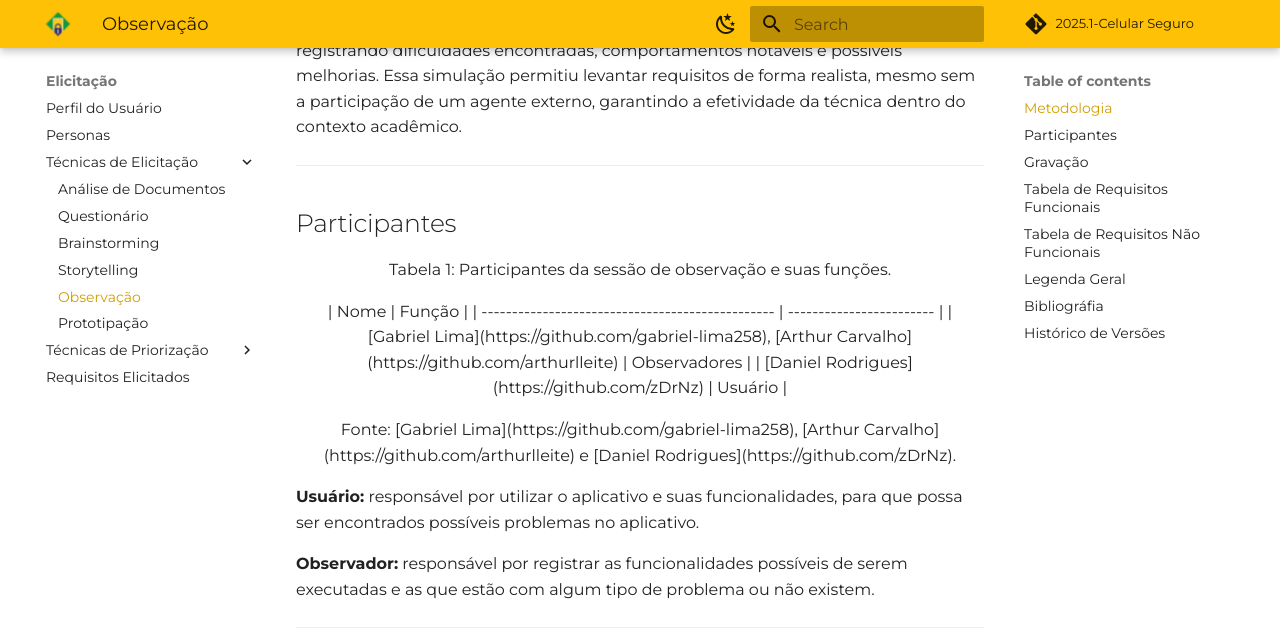
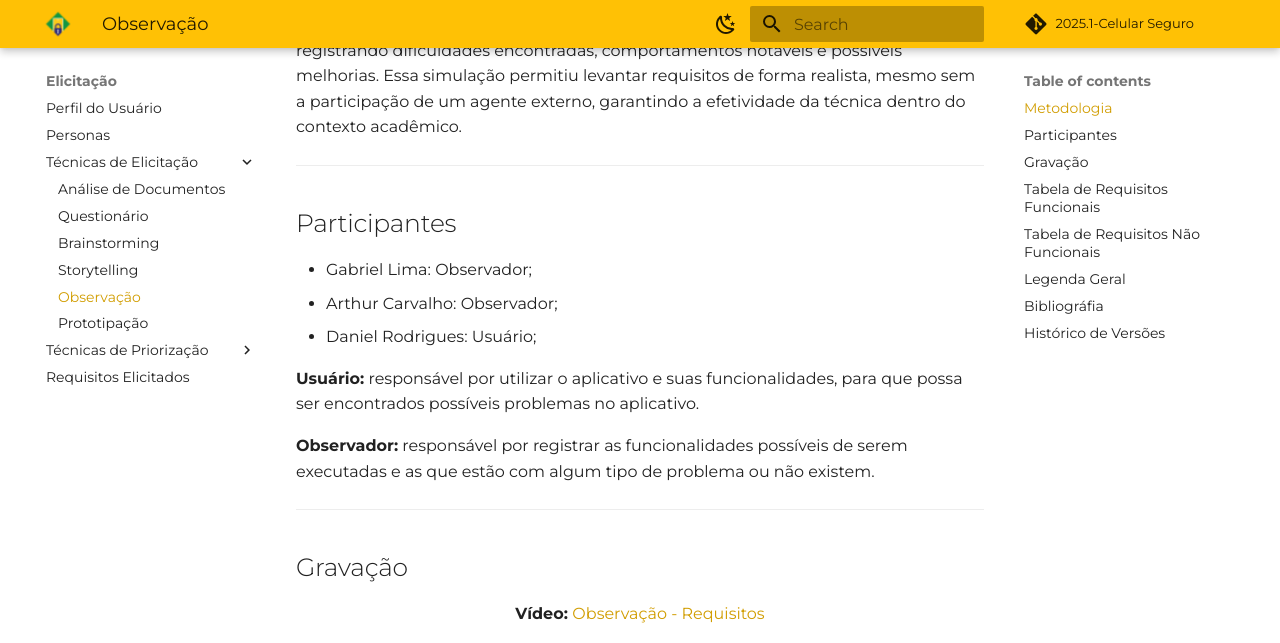
Before and after one commit to Requisitos-de-Software/2025.1-CelularSeguro, an MkDocs documentation site: the page built from Docs/documento-elicitacao/Observacao.md, in a window 1280 px wide and 1400 px high, scrolled down 453 px. Shown: the top 643 px of the window. Built offline with MkDocs 1.6.1 and Material for MkDocs 9.7.7, drawn with Linux system fonts in a browser that asks for light colours; comment, search, counter and statistics services are not loaded; some of the changed text lies outside the part shown; grey boxes are pictures that could not be loaded.

```diff
--- a/Docs/documento-elicitacao/Observacao.md
+++ b/Docs/documento-elicitacao/Observacao.md
@@ -10,20 +10,12 @@
 
 ## Participantes
 
-<center>
 
-<font size="3"><p style="text-align: center">Tabela 1: Participantes da sessão de observação e suas funções.</p></font>
-
-
-| Nome                                             | Função                   |
-| ------------------------------------------------ | ------------------------ |
-| [Gabriel Lima](https://github.com/gabriel-lima258),  [Arthur Carvalho](https://github.com/arthurlleite)    | Observadores           |
-| [Daniel Rodrigues](https://github.com/zDrNz) | Usuário |
-
-
-<font size="3"><p style="text-align: center">Fonte: [Gabriel Lima](https://github.com/gabriel-lima258),  [Arthur Carvalho](https://github.com/arthurlleite) e [Daniel Rodrigues](https://github.com/zDrNz).</p></font>
-
-</center>
+<ul style="text-align: justify; margin-top: 0.5em;">
+<li>Gabriel Lima: Observador;
+<li>Arthur Carvalho: Observador;
+<li>Daniel Rodrigues: Usuário;
+</ul>
 
 **Usuário:** responsável por utilizar o aplicativo e suas funcionalidades, para que possa ser encontrados possíveis problemas no aplicativo.
 
@@ -42,9 +34,9 @@
 
 ## Tabela de Requisitos Funcionais
 
-Durante o que foi observado, foram definidos os **Requisitos Funcionais (RF)** do sistema Celular Seguro. Estes representam funcionalidades ou comportamentos **necessários** que o aplicativo tem que proporcionar. A **Tabela 2** abaixo lista os requisitos funcionais identificados, com um identificador numérico, uma breve descrição, um código de referência (RFx) e se o requisito já está implementado ou não no sistema.
+Durante o que foi observado, foram definidos os **Requisitos Funcionais (RF)** do sistema Celular Seguro. Estes representam funcionalidades ou comportamentos **necessários** que o aplicativo tem que proporcionar. A **Tabela 1** abaixo lista os requisitos funcionais identificados, com um identificador numérico, uma breve descrição, um código de referência (RFx) e se o requisito já está implementado ou não no sistema.
 
-<font size="3"><p style="text-align: center">Tabela 2: Requisitos Funcionais identificados para o Celular Seguro.</p></font>
+<font size="3"><p style="text-align: center">Tabela 1: Requisitos Funcionais identificados para o Celular Seguro.</p></font>
 
 | **ID** | **Descrição do Requisito Funcional**                                   | **Código (RFx)** | **Implementado?** |
 |:-------:|-------------------------------------------------------------------------|:------------------:|:-------------------:|
@@ -76,9 +68,9 @@
 
 ## Tabela de Requisitos Não Funcionais
 
-Além das funções, foram identificados também alguns **Requisitos Não Funcionais (RNF)** relevantes para o Celular Seguro. Estes requisitos descrevem restrições de qualidade e critérios sobre *como* o sistema deve se comportar ou quais padrões deve seguir (desempenho, usabilidade, etc.), em vez de funcionalidades em si. A **Tabela 3** apresenta os requisitos não funcionais elicitados, com identificador, descrição, código (RNFx) e status de implementação.
+Além das funções, foram identificados também alguns **Requisitos Não Funcionais (RNF)** relevantes para o Celular Seguro. Estes requisitos descrevem restrições de qualidade e critérios sobre *como* o sistema deve se comportar ou quais padrões deve seguir (desempenho, usabilidade, etc.), em vez de funcionalidades em si. A **Tabela 2** apresenta os requisitos não funcionais elicitados, com identificador, descrição, código (RNFx) e status de implementação.
 
-<font size="3"><p style="text-align: center">Tabela 3: Requisitos Não Funcionais identificados para o Celular Seguro.</p></font>
+<font size="3"><p style="text-align: center">Tabela 2: Requisitos Não Funcionais identificados para o Celular Seguro.</p></font>
 
 | **ID** | **Descrição do Requisito Não Funcional**                              | **Código (RNFx)** | **Implementado?** |
 |:-------:|-----------------------------------------------------------------------|:-------------------:|:-------------------:|
```
